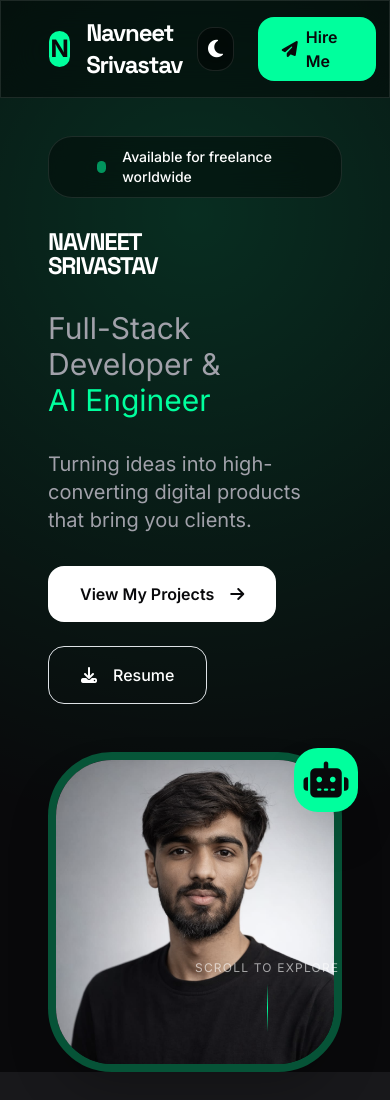
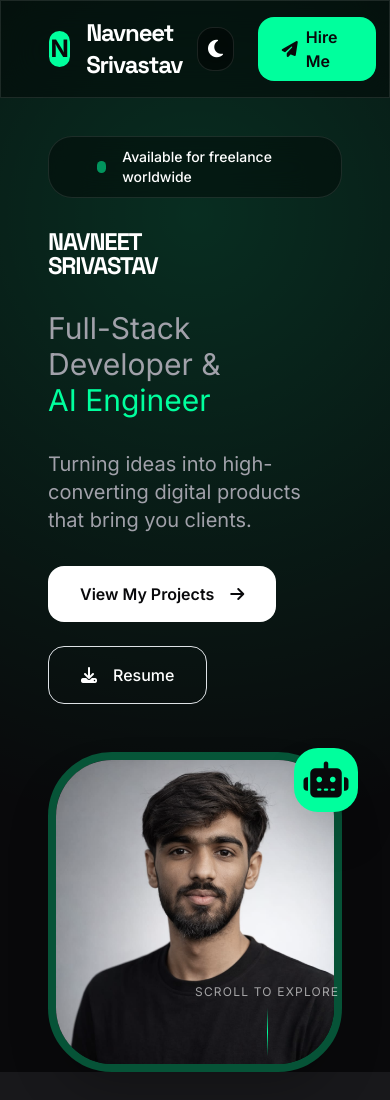
Before and after one commit to navneet4325/portfolio, a website: page index.html in a window 390 px wide. Shown: the top 1100 px of the page. Drawn offline with nearby package versions, Linux system fonts and the light colour scheme.

Commit message:
adjust scroll indicator position for improved visibility

```diff
--- a/index.html
+++ b/index.html
@@ -249,7 +249,7 @@
         </div>
 
         <!-- Scroll Indicator -->
-        <div class="absolute bottom-10 left-1/2 flex flex-col items-center gap-2">
+        <div class="absolute bottom-4 md:bottom-10 left-1/2 flex flex-col items-center gap-2">
             <div class="text-xs tracking-widest opacity-60">SCROLL TO EXPLORE</div>
             <div class="w-px h-12 bg-gradient-to-b from-transparent via-[#00ff9d] to-transparent"></div>
         </div>
```
